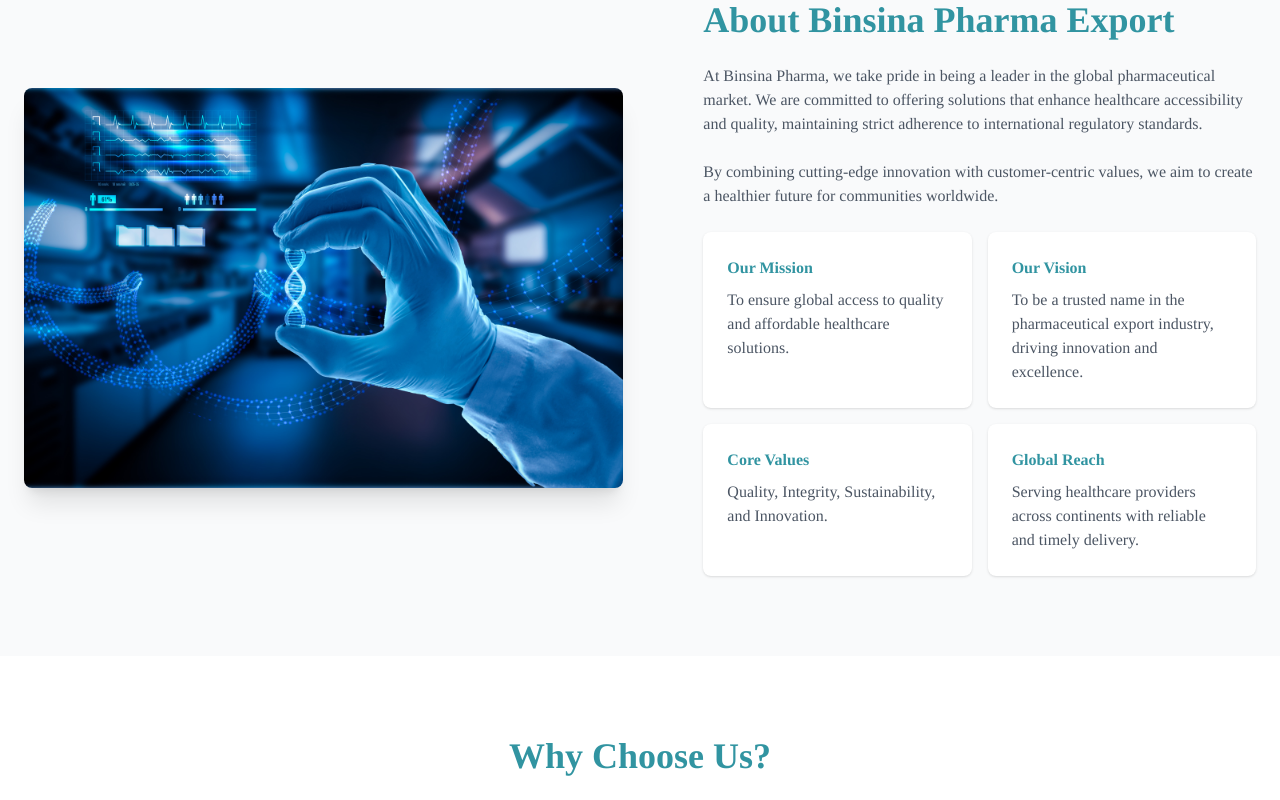
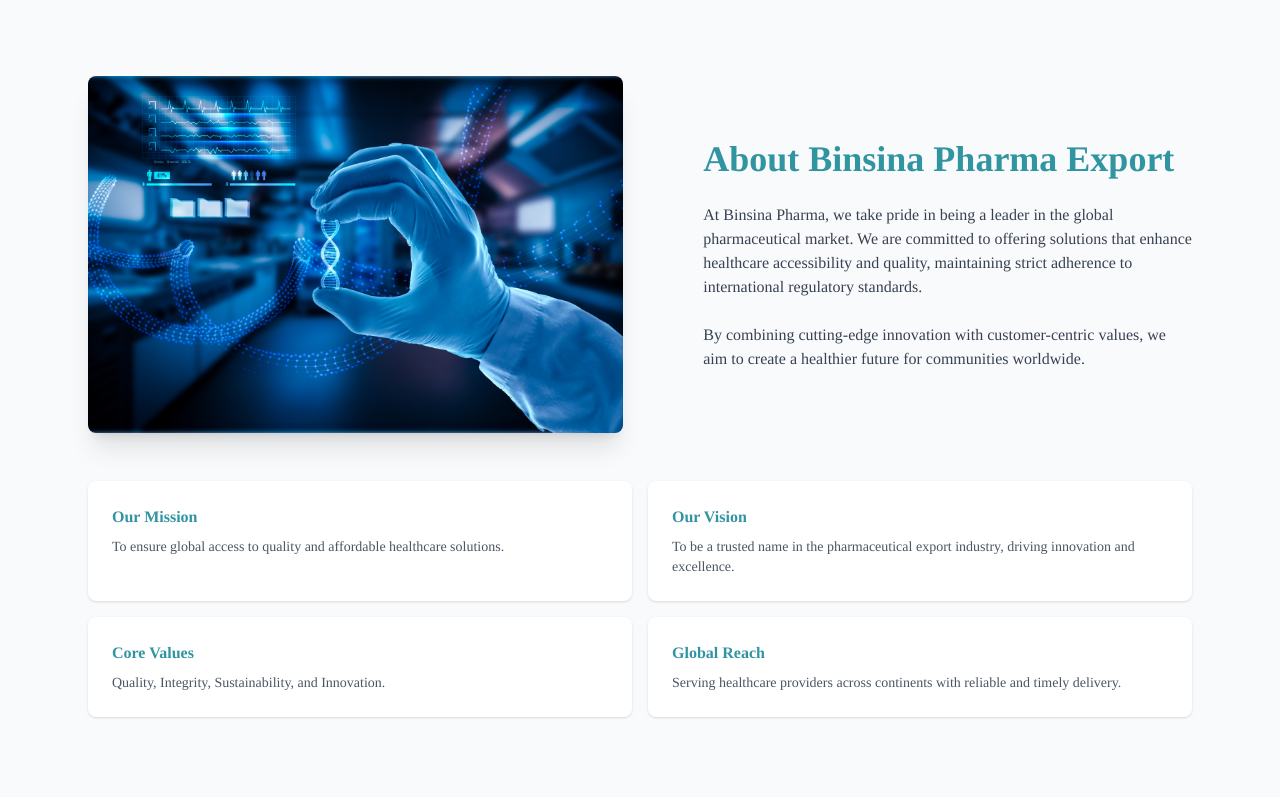
Before and after one commit to mkronix/binsina-pharma-web, a React (Vite) app: page /about in a window 1280 px wide. Shown: the part 880-1680 px from the top of the page. Built offline with nearby package versions, Linux system fonts and the light colour scheme.

Commit message:
about us changes

```diff
--- /dev/null
+++ b/src/components/Heading.tsx
@@ -0,0 +1,27 @@
+import React from "react";
+import PropTypes from "prop-types";
+
+const Heading = ({ title, align = "center", className = "" }) => {
+  const alignmentClass =
+    align === "start"
+      ? "text-start"
+      : align === "end"
+      ? "text-end"
+      : "text-center";
+
+  return (
+    <h1
+      className={`md:text-4xl text-2xl font-semibold ${alignmentClass} text-brightColor ${className}`}
+    >
+      {title}
+    </h1>
+  );
+};
+
+Heading.propTypes = {
+  title: PropTypes.string.isRequired,
+  align: PropTypes.oneOf(["start", "center", "end"]),
+  className: PropTypes.string,
+};
+
+export default Heading;
--- a/src/components/Navbar.jsx
+++ b/src/components/Navbar.jsx
@@ -144,7 +144,7 @@
             About Us
           </Link>
           <Link
-            to='/doctors'
+            to='/product'
             duration={500}
             className=' hover:text-hoverColor text-gray-700 text-lg transition-all cursor-pointer'
           >
--- /dev/null
+++ b/src/components/Paragraph.tsx
@@ -0,0 +1,19 @@
+import React from "react";
+import PropTypes from "prop-types";
+
+const Paragraph = ({ title, className = "" }) => {
+  return (
+    <p
+      className={`text-justify lg:text-start text-gray-700 max-md:text-xs ${className}`}
+    >
+      {title}
+    </p>
+  );
+};
+
+Paragraph.propTypes = {
+  title: PropTypes.string.isRequired,
+  className: PropTypes.string,
+};
+
+export default Paragraph;
--- a/src/pages/about/index.jsx
+++ b/src/pages/about/index.jsx
@@ -1,30 +1,38 @@
 import img from "../../assets/img/immunization.png";
 import img2 from "../../assets/img/blog/blog6.jpg";
+import Heading from "../../components/Heading";
+import Paragraph from "../../components/Paragraph";
+import Banner from "../../components/Banner";
 
 const index = () => {
   return (
     <>
-      <div className='min-h-screen flex flex-col lg:flex-row justify-between items-center lg:px-32 px-5 pt-24 lg:pt-16 gap-5'>
-        <div className='w-full lg:w-3/4 space-y-6'>
-          <h1 className='md:text-4xl text-2xl font-semibold text-start text-brightColor'>
-            Leading Pharmaceutical Exporter in India
-          </h1>
-          <p className='text-justify lg:text-start text-gray-700 max-md:text-xs'>
-            Binsina Pharma is a premier pharmaceutical export company dedicated
+      <Banner heading='About Us' title='about' />
+
+      <div className='flex flex-col lg:flex-row justify-between items-center gap-5 lg:px-16 px-8 py-16 md:py-20 border border-red-600'>
+        <div className='w-full lg:w-3/4 space-y-6 border border-green-400'>
+          <Heading
+            title='Leading Pharmaceutical Exporter in India'
+            align='start'
+          />
+          <Paragraph
+            title='Binsina Pharma is a premier pharmaceutical export company dedicated
             to delivering high-quality healthcare solutions worldwide. By
             sourcing products from WHO-GMP-certified manufacturers, we ensure
-            that all our offerings meet stringent international standards.
-          </p>
-          <p className='text-justify lg:text-start text-gray-700 max-md:text-xs'>
-            Our mission is to bridge the global gap in healthcare by offering
+            that all our offerings meet stringent international standards.'
+          />
+
+          <Paragraph
+            title='Our mission is to bridge the global gap in healthcare by offering
             affordable, innovative, and reliable solutions to healthcare
-            providers, enabling better patient outcomes globally.
-          </p>
-          <p className='text-justify lg:text-start text-gray-700 max-md:text-xs'>
-            With years of expertise and a commitment to excellence, we are proud
+            providers, enabling better patient outcomes globally.'
+          />
+
+          <Paragraph
+            title='With years of expertise and a commitment to excellence, we are proud
             to be the trusted partner for countless healthcare professionals,
-            institutions, and distributors around the world.
-          </p>
+            institutions, and distributors around the world.'
+          />
         </div>
         <div className='w-full lg:w-[40%]'>
           <img
@@ -34,31 +42,37 @@
           />
         </div>
       </div>
-      <section id='about' className='md:py-20 py-10 bg-gray-50'>
+
+      {/* <div className=' bg-gray-50 lg:px-16 px-8 py-16 md:py-20'>
         <div className='container mx-auto px-6'>
           <div className='flex flex-col-reverse md:flex-row items-center gap-8'>
             <div className='md:w-1/2'>
               <img src={img2} alt='About Us' className='rounded-lg shadow-xl' />
             </div>
             <div className='md:w-1/2 md:pl-12 space-y-6'>
-              <h2 className='md:text-4xl text-2xl font-bold mb-6 text-brightColor'>
-                About Binsina Pharma Export
-              </h2>
-              <p className='text-gray-600 max-md:text-xs'>
-                At Binsina Pharma, we take pride in being a leader in the global
+              <Heading title='About Binsina Pharma Export' align='start' />
+              <Paragraph
+                title='At Binsina Pharma, we take pride in being a leader in the global
                 pharmaceutical market. We are committed to offering solutions
                 that enhance healthcare accessibility and quality, maintaining
-                strict adherence to international regulatory standards.
-              </p>
-              <p className='text-gray-600 max-md:text-xs'>
-                By combining cutting-edge innovation with customer-centric
+                strict adherence to international regulatory standards.'
+              />
+
+              <Paragraph
+                title='At Binsina Pharma, we take pride in being a leader in the global
+                pharmaceutical market. We are committed to offering solutions
+                that enhance healthcare accessibility and quality, maintaining
+                strict adherence to international regulatory standards.'
+              />
+
+              <Paragraph
+                title='By combining cutting-edge innovation with customer-centric
                 values, we aim to create a healthier future for communities
-                worldwide.
-              </p>
+                worldwide.'
+              />
+
               <div className='grid grid-cols-2 gap-4'>
-                <div
-                  className='bg-white md:p-6  p-3 rounded-lg shadow'
-                >
+                <div className='bg-white md:p-6  p-3 rounded-lg shadow'>
                   <h3 className='font-bold text-brightColor mb-2'>
                     Our Mission
                   </h3>
@@ -67,9 +81,7 @@
                     solutions.
                   </p>
                 </div>
-                <div
-                  className='bg-white md:p-6 p-3 rounded-lg shadow'
-                >
+                <div className='bg-white md:p-6 p-3 rounded-lg shadow'>
                   <h3 className='font-bold text-brightColor mb-2'>
                     Our Vision
                   </h3>
@@ -78,9 +90,7 @@
                     driving innovation and excellence.
                   </p>
                 </div>
-                <div
-                  className='bg-white md:p-6 p-3 rounded-lg shadow'
-                >
+                <div className='bg-white md:p-6 p-3 rounded-lg shadow'>
                   <h3 className='font-bold text-brightColor mb-2'>
                     Core Values
                   </h3>
@@ -88,9 +98,7 @@
                     Quality, Integrity, Sustainability, and Innovation.
                   </p>
                 </div>
-                <div
-                  className='bg-white md:p-6 p-3 rounded-lg shadow'
-                >
+                <div className='bg-white md:p-6 p-3 rounded-lg shadow'>
                   <h3 className='font-bold text-brightColor mb-2'>
                     Global Reach
                   </h3>
@@ -103,17 +111,76 @@
             </div>
           </div>
         </div>
-      </section>
+      </div> */}
+
+      <div className='bg-gray-50 lg:px-16 px-8 py-16 md:py-20'>
+        <div className='container mx-auto px-6'>
+          {/* Main Layout: Image and Content */}
+          <div className='flex flex-col md:flex-row items-center gap-8'>
+            {/* Left Image */}
+            <div className='md:w-1/2'>
+              <img
+                src={img2}
+                alt='About Us'
+                className='rounded-lg shadow-xl w-full'
+              />
+            </div>
+
+            {/* Right Content */}
+            <div className='md:w-1/2 md:pl-12 space-y-6'>
+              <Heading title='About Binsina Pharma Export' align='start' />
+              <Paragraph
+                title='At Binsina Pharma, we take pride in being a leader in the global
+          pharmaceutical market. We are committed to offering solutions
+          that enhance healthcare accessibility and quality, maintaining
+          strict adherence to international regulatory standards.'
+              />
+              <Paragraph
+                title='By combining cutting-edge innovation with customer-centric
+          values, we aim to create a healthier future for communities
+          worldwide.'
+              />
+            </div>
+          </div>
+
+          {/* Cards Section */}
+          <div className='grid grid-cols-1 sm:grid-cols-2 gap-4 mt-12'>
+            <div className='bg-white p-6 rounded-lg shadow'>
+              <h3 className='font-bold text-brightColor mb-2'>Our Mission</h3>
+              <p className='text-gray-600 text-sm'>
+                To ensure global access to quality and affordable healthcare
+                solutions.
+              </p>
+            </div>
+            <div className='bg-white p-6 rounded-lg shadow'>
+              <h3 className='font-bold text-brightColor mb-2'>Our Vision</h3>
+              <p className='text-gray-600 text-sm'>
+                To be a trusted name in the pharmaceutical export industry,
+                driving innovation and excellence.
+              </p>
+            </div>
+            <div className='bg-white p-6 rounded-lg shadow'>
+              <h3 className='font-bold text-brightColor mb-2'>Core Values</h3>
+              <p className='text-gray-600 text-sm'>
+                Quality, Integrity, Sustainability, and Innovation.
+              </p>
+            </div>
+            <div className='bg-white p-6 rounded-lg shadow'>
+              <h3 className='font-bold text-brightColor mb-2'>Global Reach</h3>
+              <p className='text-gray-600 text-sm'>
+                Serving healthcare providers across continents with reliable and
+                timely delivery.
+              </p>
+            </div>
+          </div>
+        </div>
+      </div>
 
       <section id='whyUs' className='md:pt-20 pt-10'>
         <div className='container mx-auto px-6 text-center'>
-          <h2 className='md:text-4xl text-2xl font-bold mb-10 text-brightColor'>
-            Why Choose Us?
-          </h2>
+          <Heading title='Why Choose Us?' />
           <div className='grid lg:grid-cols-3 gap-8'>
-            <div
-              className='bg-white p-6 rounded-lg shadow'
-            >
+            <div className='bg-white p-6 rounded-lg shadow'>
               <h3 className='text-xl font-semibold text-brightColor mb-4'>
                 Quality Assurance
               </h3>
@@ -122,9 +189,7 @@
                 ensuring top-notch standards.
               </p>
             </div>
-            <div
-              className='bg-white p-6 rounded-lg shadow'
-            >
+            <div className='bg-white p-6 rounded-lg shadow'>
               <h3 className='text-xl font-semibold text-brightColor mb-4'>
                 Global Network
               </h3>
@@ -133,9 +198,7 @@
                 over 50 countries worldwide.
               </p>
             </div>
-            <div
-              className='bg-white p-6 rounded-lg shadow'
-            >
+            <div className='bg-white p-6 rounded-lg shadow'>
               <h3 className='text-xl font-semibold text-brightColor mb-4'>
                 Dedicated Support
               </h3>
```
